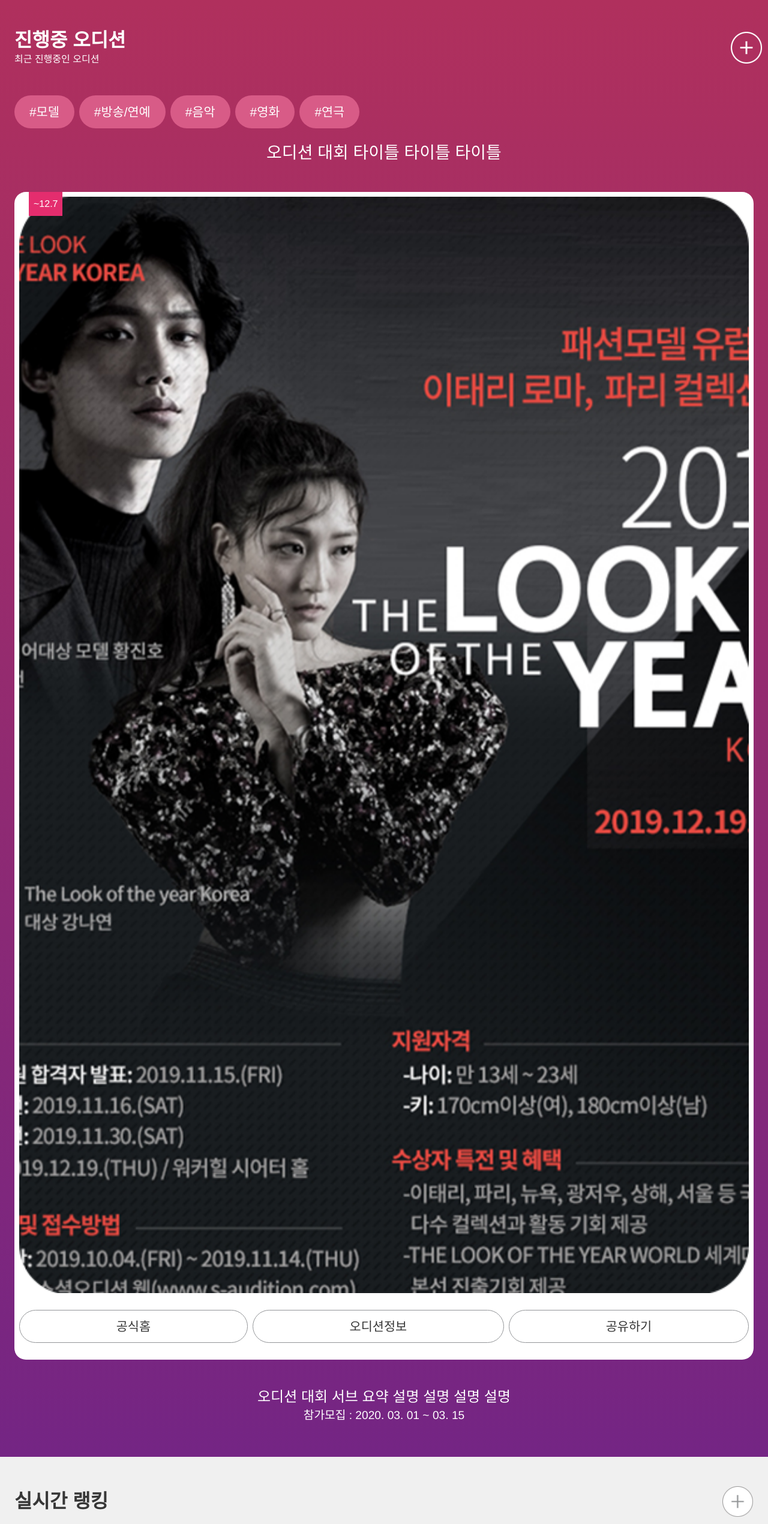
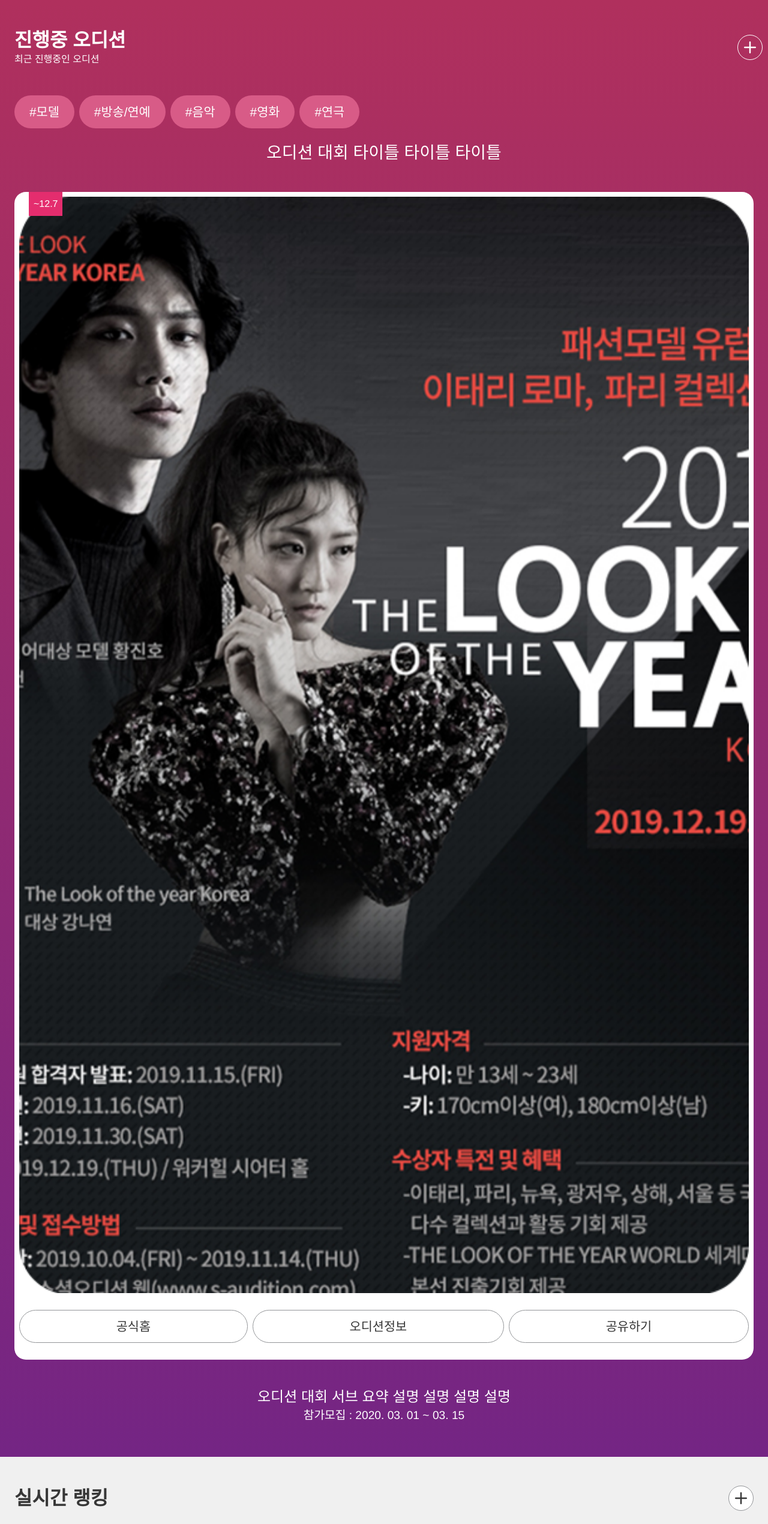
Before and after one commit to pixellog/Audition, a Vue app: page / in a window 1280 px wide. Shown: the part 234-2775 px from the top of the page at 60% size. Built offline with nearby package versions, Linux system fonts and the light colour scheme.

Commit message:
icon guide 정리

```diff
--- a/src/assets/styles/_variable.scss
+++ b/src/assets/styles/_variable.scss
@@ -1,11 +1,13 @@
-$primary: #ef4465;
+$primary: #9a9a9a;
 $secondary: #373737;
 $purple: #7042e6;
 $info: #34a6e0;
 $light: #fff;
 $success: #37dbbe;
-$danger: #b22178;
+//$danger: #b22178;
+$danger: #e42d6e;
 //$text-muted: #b4b8bf;
+$link : #9a9a9a;
 $text-muted: #f0f0f0;
 $input-bg: transparentize(rgba(0, 0, 0, 0), 0);
 $modal-backdrop-opacity: .6;
@@ -84,3 +86,8 @@
   left: 0;
   padding: .5rem;
 }
+
+.btn-icon {
+  line-height: 1;
+  padding: 0 !important;
+}
--- a/src/components/IngAudition.vue
+++ b/src/components/IngAudition.vue
@@ -6,8 +6,9 @@
                 <h2 class="mb-0 font-weight-bold">진행중 오디션</h2>
                 <div>최근 진행중인 오디션</div>
             </div>
-            <b-button variant="link" pill class="ml-auto p-0">
-                <img src="../assets/images/btn-plus-white@3x.png" class="x2" alt="">
+
+            <b-button variant="outline-light" size="xl" pill class="ml-auto btn-icon">
+                <b-icon icon="plus"/>
             </b-button>
         </b-row>
 
@@ -63,12 +64,12 @@
             }
         },
         methods: {
-            // onSlideStart(slide) {
-            //   this.sliding = true
-            // },
-            // onSlideEnd(slide) {
-            //   this.sliding = false
-            // }
+            onSlideStart() {
+                this.sliding = true
+            },
+            onSlideEnd() {
+                this.sliding = false
+            }
         }
     }
 </script>
--- a/src/components/Lanking.vue
+++ b/src/components/Lanking.vue
@@ -2,8 +2,8 @@
     <div class="ranking px-4 py-5">
 
         <h2 class="d-flex align-items-center font-weight-bold">실시간 랭킹
-            <b-button variant="link" class="ml-auto p-0">
-                <img src="../assets/images/btn-plus@3x.png" class="x2" alt="">
+            <b-button variant="outline-secondary" size="xl" pill class="ml-auto btn-icon">
+                <b-icon icon="plus"/>
             </b-button>
         </h2>
 
--- a/src/components/LankingItems.vue
+++ b/src/components/LankingItems.vue
@@ -5,9 +5,9 @@
             <div class="flag ml-4">{{index+1}}위</div>
             <h4 class="d-flex align-items-center mt-3 mb-0">
                 <strong>오동백</strong>
-                <b-button variant="link text-third p-0" class="ml-auto">보기+</b-button>
+                <b-button variant="link p-0" class="ml-auto">보기<b-icon icon="plus"/></b-button>
             </h4>
-            <div><img class="x2" src="../assets/images/ic-heart@3x.png" alt=""><span class="h5 text-primary ml-2">5,354,555</span></div>
+            <div><img class="x2" src="../assets/images/ic-heart@3x.png" alt=""><span class="h5 text-danger ml-2">5,354,555</span></div>
             <div><img class="x2" src="../assets/images/ic-won@3x.png" alt=""><span class="text-warning ml-2">5,354,555</span></div>
         </div>
     </b-row>
--- a/src/components/Report.vue
+++ b/src/components/Report.vue
@@ -2,13 +2,15 @@
     <div class="px-3 pb-5 bg-muted">
         <b-card class="report rounded border-0 mx-3 shadow px-3 py-2">
             <h4 class="d-flex align-items-center">REPORT
-                <b-button variant="link" class="ml-auto"><img src="../assets/images/btn-arrow@3x.png" class="x2" alt="더보기"></b-button>
+                <b-button variant="link" size="lg" class="ml-auto btn-icon">
+                    <b-icon icon="chevron-right"/>
+                </b-button>
             </h4>
 
             <b-row class="mt-3">
                 <div class="col-4 px-3" v-for="i in report" v-bind:key="i">
                     <img src="../assets/images/report-1@3x.png" alt="" class="w-100">
-                    <div class="text-truncate text-third h5 font-weight-normal mt-3 text-center" style="width: 20vw;">{{i}}</div>
+                    <div class="text-truncate h5 font-weight-normal mt-3 text-center text-primary">{{i}}</div>
                 </div>
             </b-row>
         </b-card>
--- a/src/main.js
+++ b/src/main.js
@@ -1,10 +1,11 @@
 import Vue from 'vue'
 import App from './App.vue'
-import { BootstrapVue } from 'bootstrap-vue'
+import { BootstrapVue, BootstrapVueIcons } from 'bootstrap-vue'
 import './assets/styles/styles.scss';
 
 // Install BootstrapVue
 Vue.use(BootstrapVue)
+Vue.use(BootstrapVueIcons)
 
 Vue.config.productionTip = false
 
--- a/src/pages/Join.vue
+++ b/src/pages/Join.vue
@@ -38,7 +38,7 @@
                 <b-input type="password" class="col border-0"/>
             </b-row>
 
-            <b-form-checkbox-group stacked v-model="terms" :options="termsOptions" class="mt-3 ml-3"/>
+            <b-form-checkbox stacked v-model="terms" :options="termsOptions" class="mt-3 ml-3"/>
 
             <b-row class="mt-4">
                 <label for="" class="col-auto col-form-label font-weight-bold">성별</label>
```
Also changed, not shown: src/assets/styles/_layout.scss (line endings or trailing spaces).
